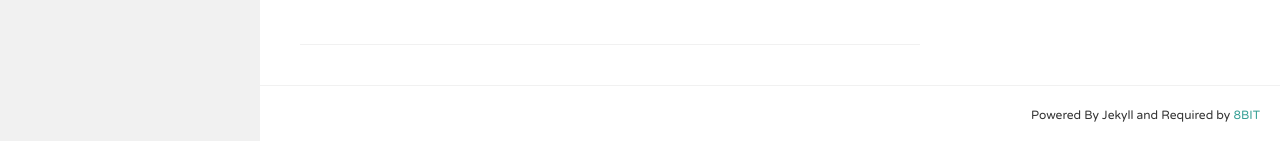
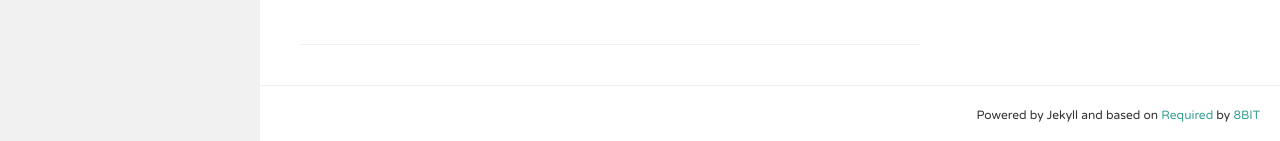
Before and after one commit to Japh/required-for-jekyll, a Jekyll site: the page built from index.html, in a window 1280 px wide and 900 px high, scrolled down 3166 px. Shown: the part 756-897 px from the top of the window. Built offline with Jekyll 4.4.1, drawn with Linux system fonts in a browser that asks for light colours; nearby versions of some CDN libraries.

Commit message:
Updated footer credit

```diff
--- a/_includes/footer.html
+++ b/_includes/footer.html
@@ -1,3 +1,3 @@
 <div id="credit">
-  Powered By Jekyll and Required by <a href="http://8BIT.io" rel="designer">8BIT</a>
+  Powered by Jekyll and based on <a href="http://8bit.io/required/">Required</a> by <a href="http://8BIT.io" rel="designer">8BIT</a>
 </div><!-- /#credit -->
```
